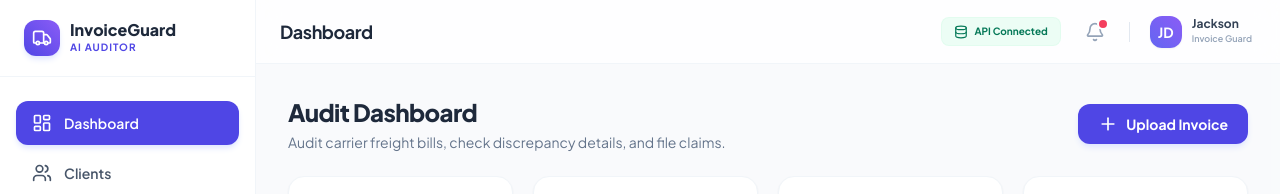
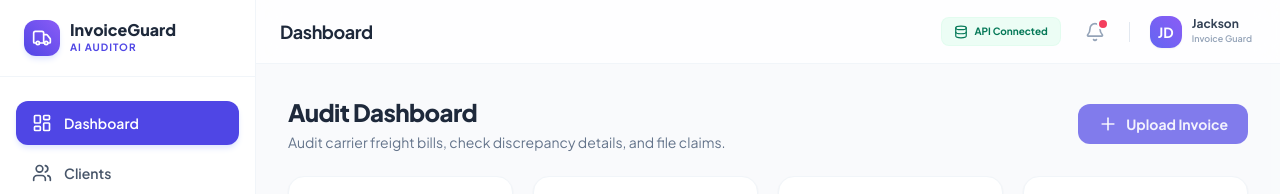
Before and after one commit to mubashir-riaz/InvoiceGuard-ai, a React (Vite) app in the folder frontend/: page / in a window 1280 px wide. Shown: the top 194 px of the page. Built offline with nearby package versions, Linux system fonts and the light colour scheme; no server answers.

Commit message:
feat(dashboard): disable invoice upload and show not-allowed tooltip when client or contract missing

```diff
--- a/frontend/src/pages/Dashboard.tsx
+++ b/frontend/src/pages/Dashboard.tsx
@@ -3,6 +3,7 @@ import { useNavigate } from "react-router-dom";
 import {
   useInvoices,
   useClients,
+  useContracts,
   useProcessInvoice,
   useAuditInvoice,
   useDeleteInvoice,
@@ -23,6 +24,7 @@ import {
   TrendingUp,
   FileText,
   AlertTriangle,
+  AlertCircle,
   FileCheck,
   RefreshCw,
   Trash2,
@@ -35,6 +37,7 @@ import {
 const Dashboard = () => {
   const { data: invoices, isLoading, refetch } = useInvoices();
   const { data: clients } = useClients();
+  const { data: contracts } = useContracts();
   const disputeAnalytics = useDisputeAnalytics();
   const navigate = useNavigate();
   const process = useProcessInvoice();
@@ -42,6 +45,24 @@ const Dashboard = () => {
   const deleteInvoice = useDeleteInvoice();
   const { confirm, dialogProps } = useConfirm();
   const [showUpload, setShowUpload] = useState(false);
+
+  // Prerequisites check for uploading invoices
+  const hasClients = Boolean(clients && clients.length > 0);
+  const hasContracts = Boolean(contracts && contracts.length > 0);
+  const canUpload = hasClients && hasContracts;
+
+  const uploadDisabledTooltip = useMemo(() => {
+    if (!hasClients && !hasContracts) {
+      return "Create contract and client first";
+    }
+    if (!hasClients) {
+      return "Create client first";
+    }
+    if (!hasContracts) {
+      return "Create contract first";
+    }
+    return "";
+  }, [hasClients, hasContracts]);
 
   // Search & Filter State
   const [searchQuery, setSearchQuery] = useState("");
@@ -208,13 +229,37 @@ const Dashboard = () => {
           <h2 className="text-2xl font-extrabold text-slate-800 tracking-tight">Audit Dashboard</h2>
           <p className="text-sm text-slate-500 mt-1">Audit carrier freight bills, check discrepancy details, and file claims.</p>
         </div>
-        <button
-          onClick={() => setShowUpload(true)}
-          className="flex items-center justify-center gap-2 bg-indigo-600 hover:bg-indigo-700 text-white px-5 py-2.5 rounded-xl font-bold text-sm shadow-md shadow-indigo-100 hover:shadow-indigo-200 transition-all self-start sm:self-auto"
-        >
-          <Plus className="w-5 h-5" />
-          <span>Upload Invoice</span>
-        </button>
+        {/* Upload Invoice Action Button with Contract & Client Pre-requisite Guard */}
+        <div className="relative group self-start sm:self-auto inline-block">
+          <button
+            type="button"
+            onClick={() => {
+              if (canUpload) {
+                setShowUpload(true);
+              }
+            }}
+            disabled={!canUpload}
+            aria-disabled={!canUpload}
+            className={`flex items-center justify-center gap-2 px-5 py-2.5 rounded-xl font-bold text-sm transition-all ${
+              canUpload
+                ? "bg-indigo-600 hover:bg-indigo-700 text-white shadow-md shadow-indigo-100 hover:shadow-indigo-200 cursor-pointer"
+                : "bg-indigo-600/70 text-white/90 shadow-none cursor-not-allowed"
+            }`}
+          >
+            <Plus className="w-5 h-5" />
+            <span>Upload Invoice</span>
+          </button>
+
+          {!canUpload && (
+            <div className="absolute right-0 sm:right-auto sm:left-1/2 sm:-translate-x-1/2 bottom-full mb-2 hidden group-hover:flex flex-col items-center z-30 pointer-events-none">
+              <div className="bg-slate-900 text-white text-xs font-semibold px-3 py-1.5 rounded-lg shadow-xl whitespace-nowrap flex items-center gap-1.5 border border-slate-700/60 animate-fade-in">
+                <AlertCircle className="w-3.5 h-3.5 text-amber-400 shrink-0" />
+                <span>{uploadDisabledTooltip}</span>
+              </div>
+              <div className="w-2 h-2 bg-slate-900 rotate-45 -mt-1 border-r border-b border-slate-700/60" />
+            </div>
+          )}
+        </div>
       </div>
 
       {/* Awaiting Follow-up Alert Banner */}
```
